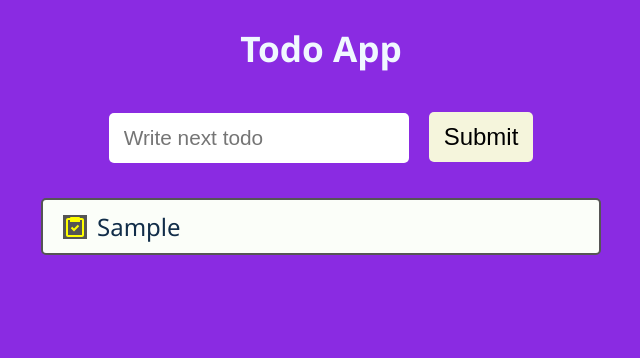
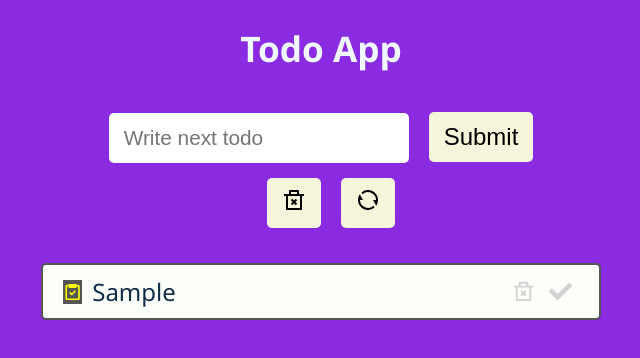
Before and after one commit to ArtemMyzrov/Todo, a React (Create React App) app: page / in a window 1280 px wide. Both pictures are taken after typing "Sample" into the empty fields and a click on the button "Submit". Shown: the top 358 px of the page, without its empty margins (319-959 px from the left). Built offline with nearby package versions, Linux system fonts and the light colour scheme.

Commit message:
feat: add new functionality

```diff
--- a/src/App.js
+++ b/src/App.js
@@ -2,6 +2,7 @@ import { useState } from 'react'
 import { v4 as uuidv4 } from 'uuid'
 import TodoForm from './components/Todos/TodoForm'
 import TodoList from './components/Todos/TodoList'
+import TodosActions from './components/Todos/TodosActions'
 import './App.css'
 
 function App() {
@@ -18,12 +19,37 @@ function App() {
   const deleteTodoHandler = (id) => {
     setTodos(todos.filter((todo) => todo.id !== id))
   }
+  const toggleTodoHandler = (id) => {
+    setTodos(
+      todos.map((todo) => {
+        return todo.id === id
+          ? { ...todo, isCompleted: !todo.isCompleted }
+          : { ...todo }
+      })
+    )
+  }
+
+  const resetTodoHandler = () => {
+    setTodos([])
+  }
+
+  const deleteCompletedTodos = () => {
+    setTodos(todos.filter((todo) => !todo.isCompleted))
+  }
 
   return (
     <div className="App">
       <h1>Todo App</h1>
       <TodoForm addTodo={addTodoHandler} />
-      <TodoList deleteTodo={deleteTodoHandler} todos={todos} />
+      <TodosActions
+        deleteCompletedTodos={deleteCompletedTodos}
+        resetTodos={resetTodoHandler}
+      />
+      <TodoList
+        toggleTodo={toggleTodoHandler}
+        deleteTodo={deleteTodoHandler}
+        todos={todos}
+      />
     </div>
   )
 }
--- a/src/components/Todos/Todo.js
+++ b/src/components/Todos/Todo.js
@@ -1,11 +1,25 @@
 import { BiTask } from 'react-icons/bi'
+import { RiDeleteBin2Line } from 'react-icons/ri'
+import { FaCheck } from 'react-icons/fa'
 import styles from './Todo.module.css'
 
-function Todo({ todo, deleteTodo }) {
+function Todo({ todo, deleteTodo, toggleTodo }) {
   return (
-    <div onDoubleClick={() => deleteTodo(todo.id)} className={styles.todo}>
+    <div
+      className={`${styles.todo} ${
+        todo.isCompleted ? styles.completedTodo : ''
+      }`}
+    >
       <BiTask className={styles.todoIcon} />
-      <div>{todo.text}</div>
+      <div className={styles.todoText}>{todo.text}</div>
+      <RiDeleteBin2Line
+        className={styles.deleteIcon}
+        onClick={() => deleteTodo(todo.id)}
+      />
+      <FaCheck
+        className={styles.checkIcon}
+        onClick={() => toggleTodo(todo.id)}
+      />
     </div>
   )
 }
--- a/src/components/Todos/Todo.module.css
+++ b/src/components/Todos/Todo.module.css
@@ -21,3 +21,37 @@
   color: yellow;
   background-color: #555;
 }
+.completedTodo {
+  background-color: unset;
+  border-color: gray;
+  color: gray;
+}
+
+.todo.completedTodo .todoIcon,
+.todo.completedTodo .checkIcon,
+.todo.completedTodo .deleteIcon {
+  color: gray;
+}
+
+.checkIcon,
+.deleteIcon {
+  cursor: pointer;
+  color: lightgrey;
+  padding: 0 7px;
+  font-size: 1.8rem;
+  transition: transform 0.3s;
+}
+
+.checkIcon:hover,
+.deleteIcon:hover {
+  cursor: pointer;
+  transform: scale(1.3);
+}
+
+.checkIcon:hover {
+  color: green;
+}
+
+.deleteIcon:hover {
+  color: red;
+}
--- a/src/components/Todos/TodoList.js
+++ b/src/components/Todos/TodoList.js
@@ -1,7 +1,7 @@
 import Todo from './Todo'
 import styles from './TodoList.module.css'
 
-function TodoList({ todos, deleteTodo }) {
+function TodoList({ todos, deleteTodo, toggleTodo }) {
   return (
     <>
       {!todos.length ? (
@@ -9,7 +9,12 @@ function TodoList({ todos, deleteTodo }) {
       ) : (
         <div className={styles.todoListContainer}>
           {todos.map((todo) => (
-            <Todo deleteTodo={deleteTodo} key={todo.id} todo={todo} />
+            <Todo
+              toggleTodo={toggleTodo}
+              deleteTodo={deleteTodo}
+              key={todo.id}
+              todo={todo}
+            />
           ))}
         </div>
       )}
--- /dev/null
+++ b/src/components/Todos/TodosActions.js
@@ -0,0 +1,16 @@
+import { RiDeleteBin2Line, RiRefreshLine } from 'react-icons/ri'
+import Button from '../UI/Button'
+
+function TodosActions({ resetTodos, deleteCompletedTodos }) {
+  return (
+    <>
+      <Button title="Clear Completed Todos" onClick={deleteCompletedTodos}>
+        <RiDeleteBin2Line />
+      </Button>
+      <Button title="Reset Todos" onClick={resetTodos}>
+        <RiRefreshLine />
+      </Button>
+    </>
+  )
+}
+export default TodosActions
--- a/src/components/UI/Button.js
+++ b/src/components/UI/Button.js
@@ -0,0 +1,15 @@
+import styles from './Button.module.css'
+
+function Button({ onClick, children, title, disabled = false }) {
+  return (
+    <button
+      className={styles.button}
+      onClick={onClick}
+      title={title}
+      disabled={disabled}
+    >
+      {children}
+    </button>
+  )
+}
+export default Button
--- a/src/components/UI/Button.module.css
+++ b/src/components/UI/Button.module.css
@@ -0,0 +1,15 @@
+.button {
+  margin-left: 20px;
+  height: 50px;
+  cursor: pointer;
+  background-color: beige;
+  font-size: 1.5rem;
+  padding: 10px 15px;
+  border: none;
+  border-radius: 5px;
+  margin-top: 15px;
+}
+
+.button:hover {
+  background-color: yellow;
+}
```
